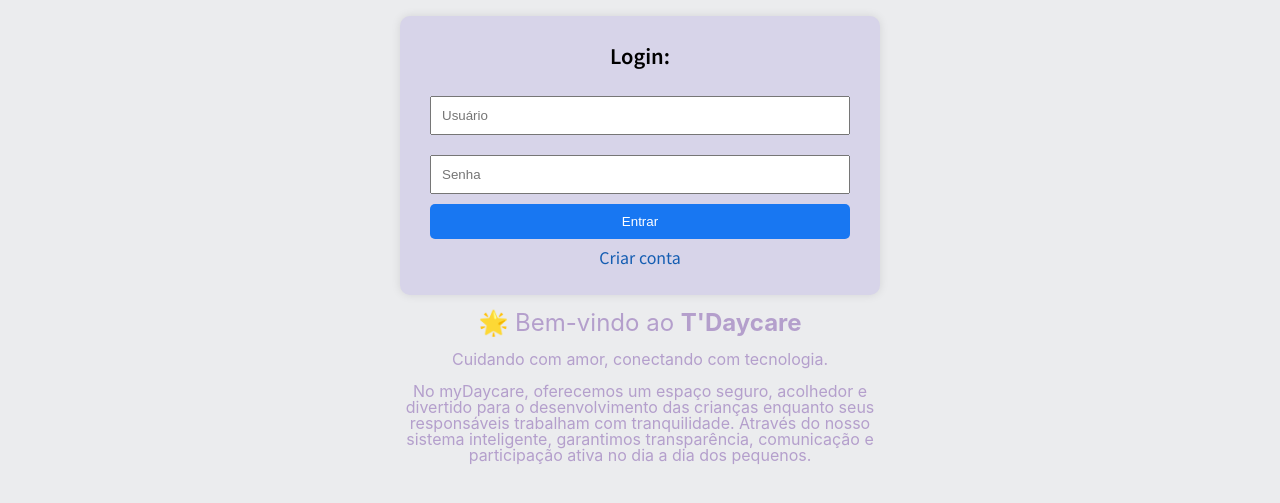
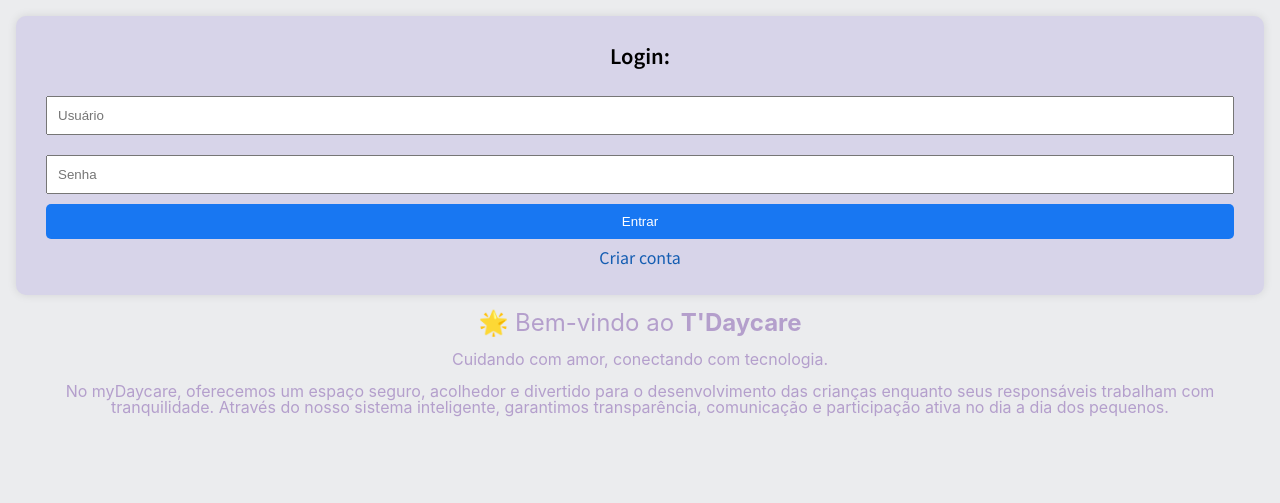
Before and after one commit to W3nde11/T-DayCare, a PHP site: page / in a window 1280 px wide. Shown: the part 125-628 px from the top of the page. Run offline with PHP 8.4, Linux system fonts and the light colour scheme.

Commit message:
centralização tela login

```diff
--- a/view/styles/login.css
+++ b/view/styles/login.css
@@ -9,7 +9,7 @@
 .login{
     padding: 1em;
     font-family: var(--fonteSegundaria);
-    width: 30pc;
+    width: auto;
     margin: 0 auto;
 }
 
@@ -61,8 +61,8 @@ button:hover {
 }
 
 .login__texto{
-    width: 30pc;
-    margin: 0 auto;
+    width: auto;
+    margin: 0 1em;
 }
 
 .login__texto-titulo, .titilo__negrito, .slogan, .texto__conteudo{
```
